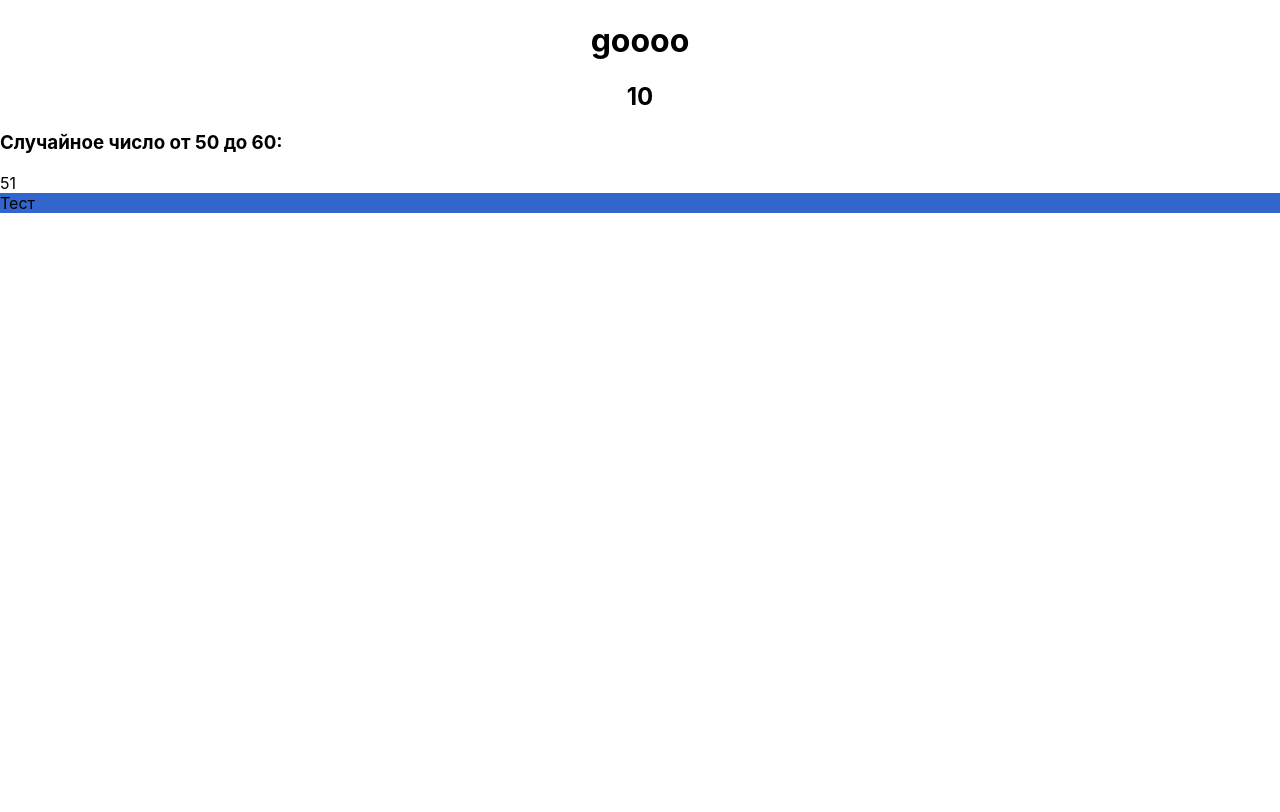
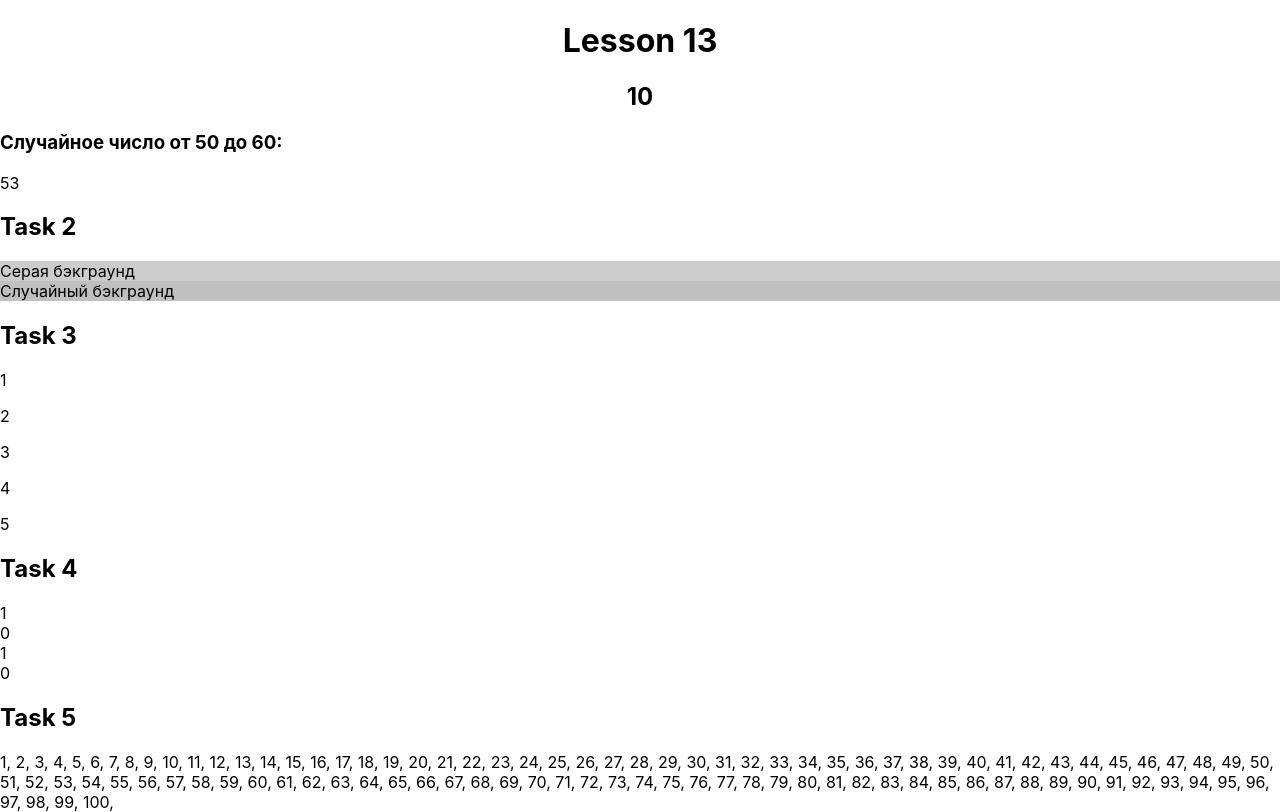
Before and after one commit to AshLob/ITgidReactLiteLevel2019, a React (Create React App) app: page / in a window 1280 px wide. Built offline with nearby package versions, Linux system fonts and the light colour scheme.

Commit message:
выполнены задания из ДЗ 13

```diff
--- a/src/App.js
+++ b/src/App.js
@@ -1,23 +1,58 @@
 import React from 'react';
 import './App.css';
+//Задания из Урока 12 и 13.
 
 class App extends React.Component {
   constructor (props) {
     super(props);
     this.state = {
-      "go": "goooo"
+      "go": "Lesson 13 ",
+      "cvet": "#ccccc"
     }
   }
 
   test() {
     return 111;
   }
-
+  four() {
+    let str='';
+    for (let j = 1; j < 101; j++) {
+      str += j + ", ";
+    }
+    return str;
+  }
   render (){
     let a= 44;
     let b= {name:'Vova', lastName:'Ash'} ;
     let vvv= ['Иванов', 'Иван', 'Аркадьевич', 'привет'];
-    return  (
+    //let rr=10, g16 =0, b16=0, r10=10, r16=0, hexColor=''; // для полноцвета
+    let colors = ["Black", "Gray", "Silver", "White",
+    "Fuchsia", "Purple", "Red", "Maroon",
+    "Yellow", "Olive", "Lime", "Green",
+    "Aqua", "Teal", "Blue", "Navy"];
+    let randomColorNumber=(Math.round(15*Math.random()));
+    let randomColor=colors[randomColorNumber];
+    let paraNum = [1, 2, 3, 4, 5];
+    let taskFour=[1,0,1,0];
+    let str;
+    /*
+    Вариант случайного цвета с полным диапозоном. Не удался из-за того что неподставаляется переменная
+    в стили
+    r10 = Math.round(255*Math.random());
+    r16 = r10.toString(16);
+    g16=(Math.round(255*Math.random())).toString(16);
+    b16=(Math.round(255*Math.random())).toString(16);
+
+    // hexColor="'#"+r16+g16+b16+"'";
+    hexColor="#"+r16+g16+b16;
+    let ccc=`{{backgroundColor: '` + hexColor+ `'}}`;
+    console.log(ccc);
+    */
+
+    console.log("Количество цветов в массиве: " + colors.length);
+    console.log("Случайный цвет: №"+randomColorNumber+" - "+randomColor);
+
+        return  (
 
       <div>
         <div className="App">
@@ -26,7 +61,29 @@ class App extends React.Component {
         </div>
         <h3>Случайное число от 50 до 60: </h3>
         <div>{Math.round(10*Math.random()+50)}</div>
-        <div style={{backgroundColor: '#3366CC'}}>Тест </div>
+        <h2>Task 2</h2>
+        {/* Для полноцвета - не получилось.
+        <div>Код для случайного цвета: {hexColor}</div>
+        <div>Зеленый хекс: {g16}</div>
+        <div style={{backgroundColor: {hexColor}}}>! Не задается цвет дива. </div>
+        {/* <div style={ccc}>! Не задается цвет дива. </div>
+        <div style={{backgroundColor: this.state.cvet}}>! Не задается цвет дива. </div>         */}
+        <div style={{backgroundColor:'#cccccc'}}>Серая бэкграунд </div>
+        <div style={{backgroundColor:[randomColor]}}>Случайный бэкграунд </div>
+        <h2>Task 3</h2>
+        {paraNum.map((elem,index) => {
+          return <p key={index} >{elem}</p>
+        })
+        }
+        <h2>Task 4</h2>
+        {taskFour.map((elem) => {
+          if (elem==1) {str='white'} else (str='black');
+          return <div className={str}>{elem}</div>
+        })
+        }
+        <h2>Task 5</h2>
+         <div> {this.four()}
+        </div>
 
       </div>
     )
```
